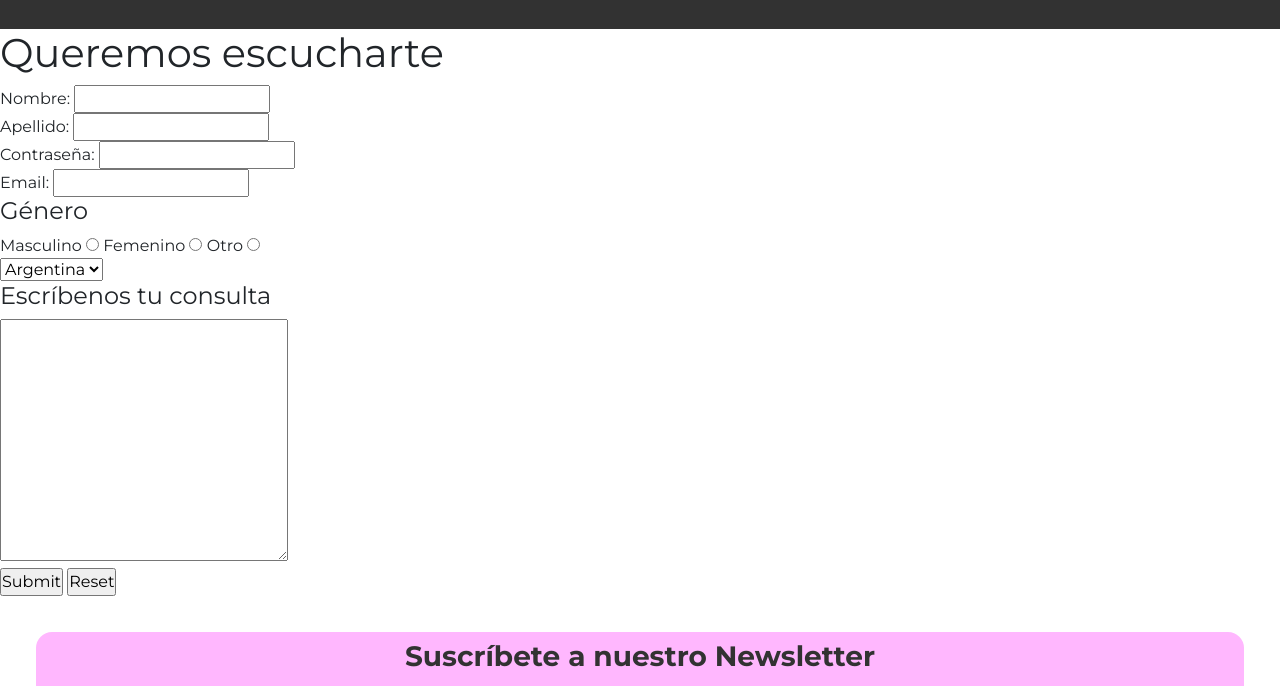
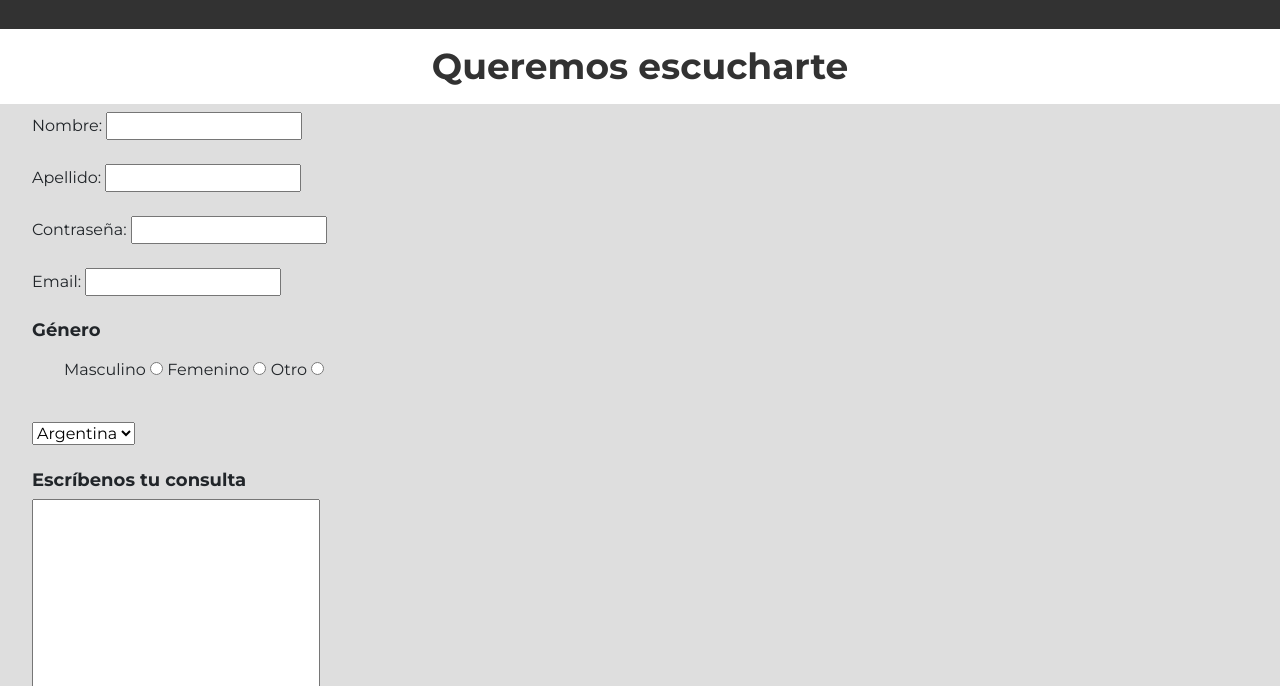
Before and after one commit to FernandaEugenio/sweetie-43010, a website: page pages/contacto.html in a window 1280 px wide. Shown: the part 91-777 px from the top of the page. Drawn offline with nearby package versions, Linux system fonts and the light colour scheme.

Commit message:
08agosto 8

```diff
--- a/pages/contacto.html
+++ b/pages/contacto.html
@@ -53,7 +53,7 @@
         </nav>
     </header>
     <main>
-        <section class="titulo-formulario-contacto">
+        <section class="main-contacto">
             <div>
                 <h1>Queremos escucharte</h1>
             </div>
--- a/scss/components/_layout.scss
+++ b/scss/components/_layout.scss
@@ -354,7 +354,7 @@ section{
     }
 }
 
-.grid-galeria-servicios {
+.grid-galeria-servicios{
     margin-bottom: 20px;
     display: grid;
     grid-auto-rows: 170px;
@@ -377,27 +377,33 @@ section{
                 }
             }
 }
+}
 
 /*------------------------------------C O N T A C T O-----------------------------------------*/
 
-.titulo-formulario-contacto{
+.main-contacto{
     div{
         h1{
-        font-weight: 600;
-        font-size: nth($font-size, 4);
+        @include typo (Montserrat, 600, center, $color-primario);
+        font-size: nth($font-size, 5);
+        margin: 16px;
         }
     }
 }
 
 .formulario-contacto{
     .formulario-contenedor-contacto{
-        margin: 36px;
-        padding: 36px;
         .formulario-contacto-div{
+            background-color: rgb(222, 222, 222);
+            align-content: center;
                 div{
+                    margin-left: 24px;
+                        text-align:left;
                         margin-bottom: 8px;
-                padding: 36px;
-                margin: 24px;
+                        padding: 8px;
+                        input{
+                            text-align: justify;
+                        }
                         h4{
                             font-family: 'Montserrat', sans-serif;
                             font-weight: 600;
@@ -417,6 +423,6 @@ section{
         display: flex;
         justify-content: center;
         align-items: center;
-        flex-direction: column;  }
+        flex-direction: column;
     }
 }
```
Also changed, not shown: css/estilos.css. Lines whose indentation alone changed are shown as unchanged.
